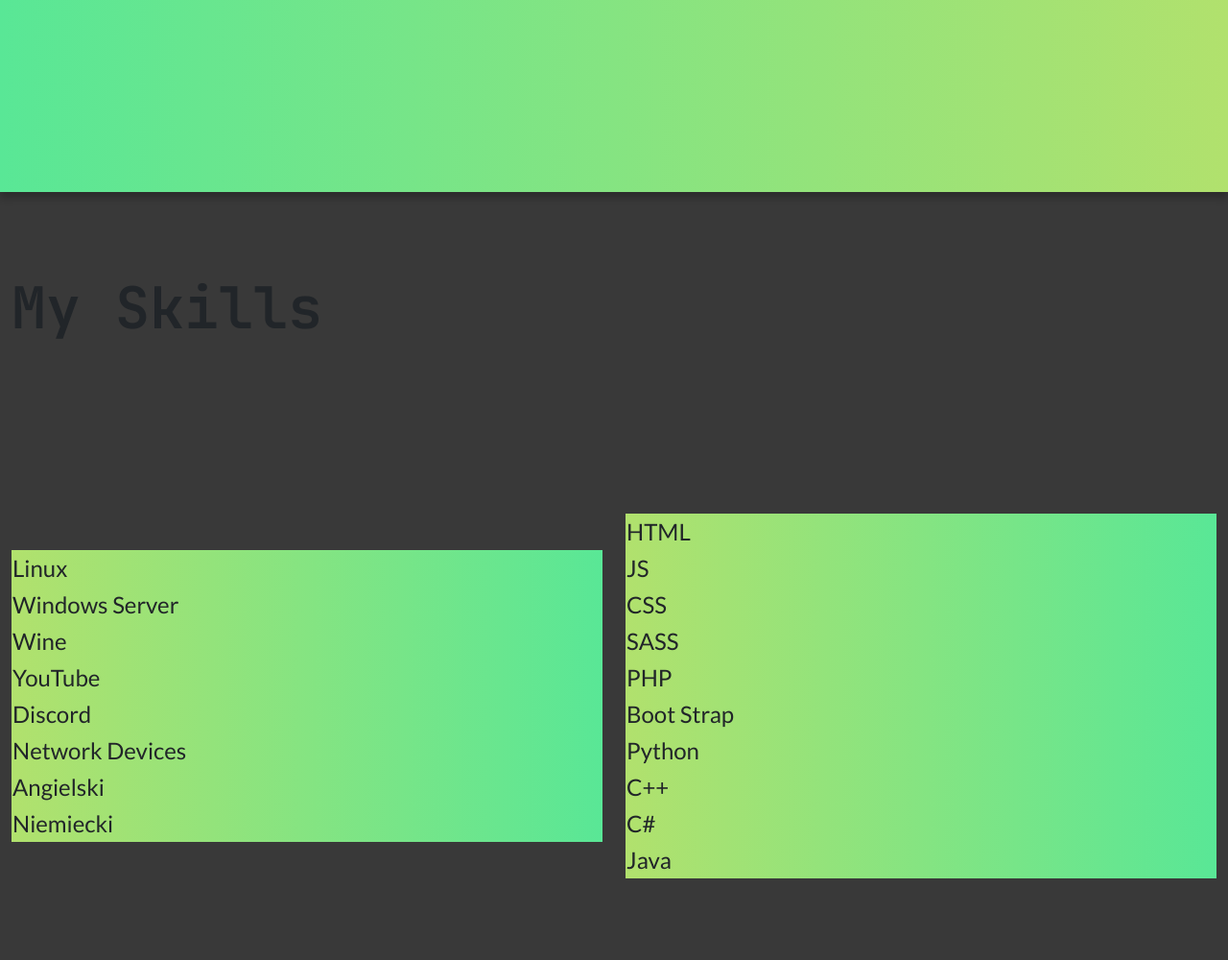
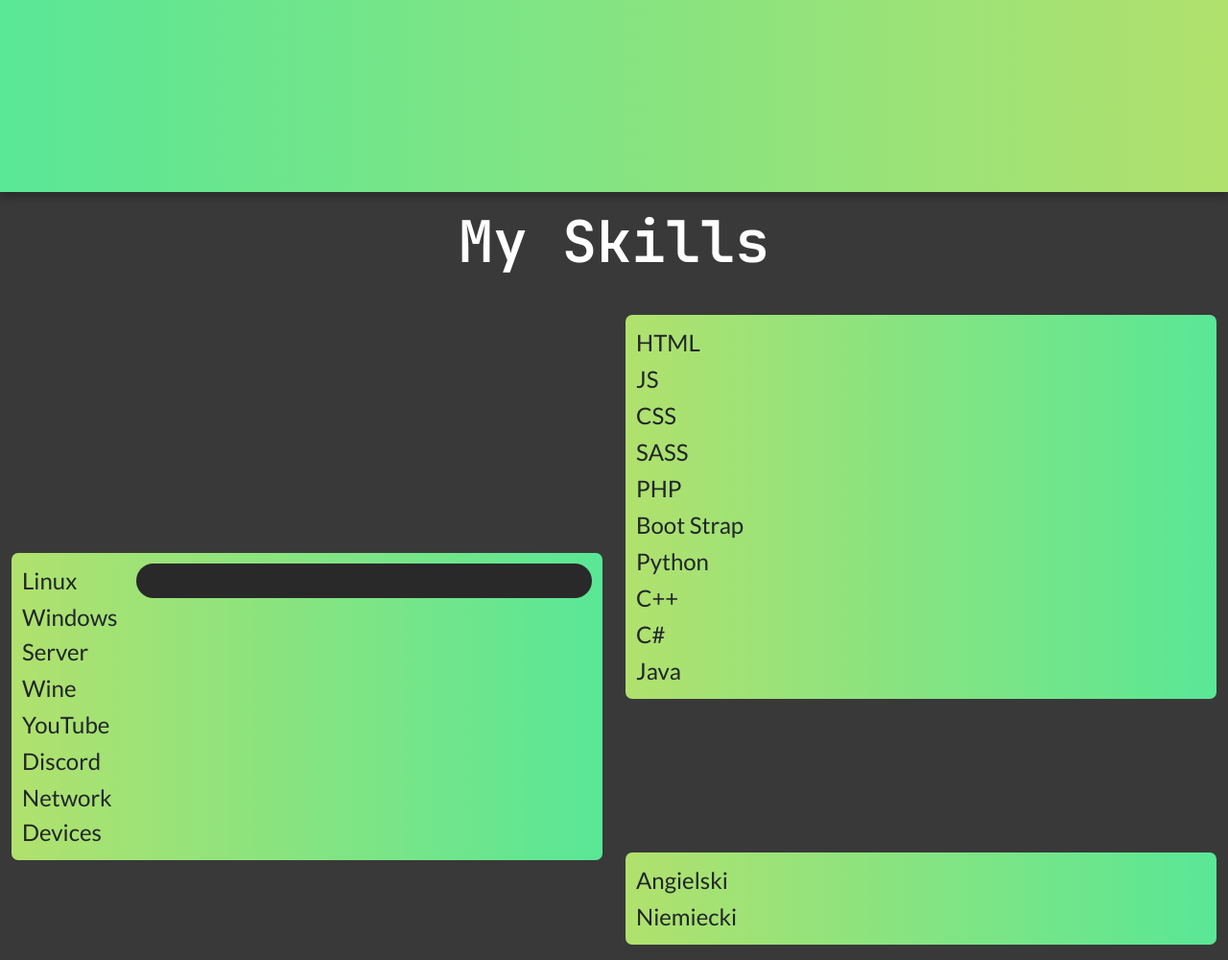
Before and after one commit to UrodaMarek/portfolio, a PHP site: page / in a window 1280 px wide. Shown: the part 1400-2400 px from the top of the page at 96% size. Run offline with PHP 8.4, Linux system fonts and the light colour scheme; style sheets or scripts are compiled from the project's sources; some libraries are stand-ins or nearby versions.

Commit message:
Skills update

```diff
--- a/index.html
+++ b/index.html
@@ -60,7 +60,7 @@
       <div class="col" id="profession">
         <h1 id="#Home">
           Hello<br/>I am Marek <br />
-          and I’m <span id="me" class="special-colors"></span>
+          and I’m:<br><span id="me" class="special-colors"></span>
         </h1>
         <a
           target="_blank"
@@ -84,7 +84,7 @@
         <img src="./hacker.png" id="face-image" />
       </div>
     </div>
-    <div id="about" class="row simple-shadow">
+    <div id="About" class="row simple-shadow">
       <div class="col">
         <h1>About <span class="special-colors">me</span></h1>
         <br/><br/>
@@ -95,14 +95,14 @@
       </div>
       <div class="col-2">SYLWETKA</div>
     </div>
-    <div class="row bg-dark">
+    <div class="row bg-dark" id="MySkills">
       <h1>My Skills</h1>
       <div class="col">
-        <div class="skills">
+        <div class="skills space w-100">
           <table>
             <tr>
-              <td>Linux</td>
-              <td></td>
+              <td class="skill-title">Linux</td>
+              <td class="skill-td"><div class="skill-bar"><div value="50%" class="progres"></div></div></td>
             </tr>
             <tr>
               <td>Windows Server</td>
@@ -122,18 +122,6 @@
             </tr>
             <tr>
               <td>Network Devices</td>
-              <td></td>
-            </tr>
-          </table>
-        </div>
-        <div class="skills">
-          <table>
-            <tr>
-              <td>Angielski</td>
-              <td></td>
-            </tr>
-            <tr>
-              <td>Niemiecki</td>
               <td></td>
             </tr>
           </table>
@@ -184,6 +172,18 @@
             </tr>
           </table>
         </div>
+        <div class="skills space">
+          <table>
+            <tr>
+              <td>Angielski</td>
+              <td></td>
+            </tr>
+            <tr>
+              <td>Niemiecki</td>
+              <td></td>
+            </tr>
+          </table>
+        </div>
       </div>
     </div>
 
--- a/scss/style.scss
+++ b/scss/style.scss
@@ -41,9 +41,6 @@ body {
 #profession {
   color: $font-dark;
   margin-top: 20vh;
-  h1{
-    height:45vh;
-  }
   a {
     color: $font-dark;
   }
@@ -74,7 +71,7 @@ body {
   color: $font-special;
 }
 
-#about {
+#About {
   text-align: center;
   z-index: 1;
   position: relative;
@@ -89,5 +86,43 @@ body {
 }
 
 .skills {
+  padding: 5px;
+  border-radius: 7px;
   background: $gradient-secondary;
+  table {
+    margin: 5px;
+    width: calc(100% - 10px);
+    td {
+      height: 30px;
+    }
+  }
 }
+
+.skill-title {
+  width: 20% !important;
+}
+
+#MySkills {
+  h1{
+    color: $font-dark;
+    text-align: center;
+  }
+}
+
+.space {
+  margin-top: 20vh;
+}
+
+.skill-bar {
+  background-color: #292929;
+  width: 100%;
+  border-radius: 20px;
+  height: 100%;
+  margin: 0;
+  padding: 0;
+}
+
+//.progress-{
+//  width: $value;
+//  background-color: aqua;
+//}
```
Also changed, not shown: css/style.css.
